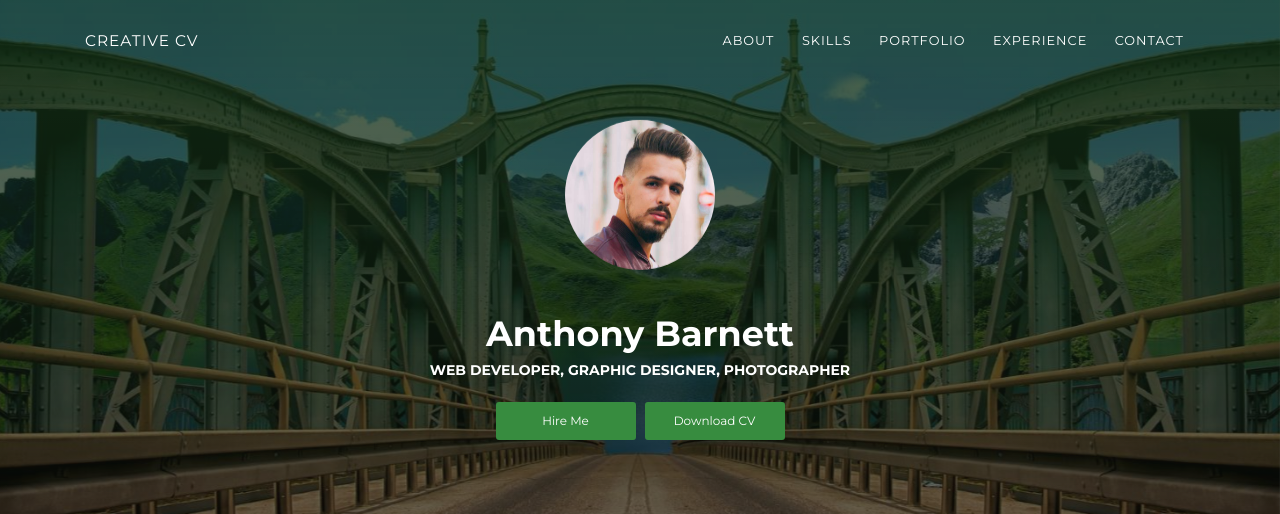
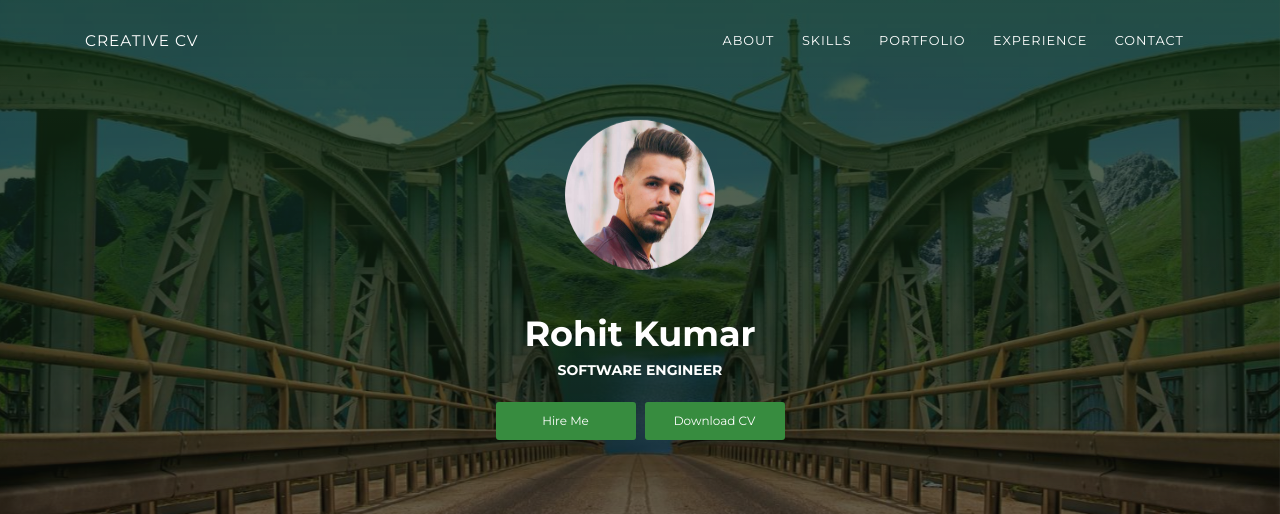
Before and after one commit to RohitBajwa/MyWebSite, a plain HTML site: page index.html in a window 1280 px wide. Shown: the top 514 px of the page. Drawn offline with Linux system fonts and the light colour scheme.

Commit message:
Updating Basic info (index.html)

```diff
--- a/index.html
+++ b/index.html
@@ -4,8 +4,8 @@
     <meta charset="UTF-8">
     <meta http-equiv="X-UA-Compatible" content="IE=edge">
     <meta name="viewport" content="width=device-width, initial-scale=1">
-    <title>Creative CV</title>
-    <meta name="description" content="Creative CV is a HTML resume template for professionals. Built with Bootstrap 4, Now UI Kit and FontAwesome, this modern and responsive design template is perfect to showcase your portfolio, skils and experience."/>
+    <title>Rohit Bajwa</title>
+    <meta name="description" content="Personal resume website."/>
     <link href="https://fonts.googleapis.com/css?family=Montserrat:400,700,200" rel="stylesheet">
     <link href="https://maxcdn.bootstrapcdn.com/font-awesome/latest/css/font-awesome.min.css" rel="stylesheet">
     <link href="css/aos.css" rel="stylesheet">
@@ -42,8 +42,8 @@
       <div class="container">
         <div class="content-center">
           <div class="cc-profile-image"><a href="#"><img src="images/anthony.jpg" alt="Image"/></a></div>
-          <div class="h2 title">Anthony Barnett</div>
-          <p class="category text-white">Web Developer, Graphic Designer,  Photographer</p><a class="btn btn-primary smooth-scroll mr-2" href="#contact" data-aos="zoom-in" data-aos-anchor="data-aos-anchor">Hire Me</a><a class="btn btn-primary" href="#" data-aos="zoom-in" data-aos-anchor="data-aos-anchor">Download CV</a>
+          <div class="h2 title">Rohit Kumar</div>
+          <p class="category text-white">Software Engineer</p><a class="btn btn-primary smooth-scroll mr-2" href="#contact" data-aos="zoom-in" data-aos-anchor="data-aos-anchor">Hire Me</a><a class="btn btn-primary" href="#" data-aos="zoom-in" data-aos-anchor="data-aos-anchor">Download CV</a>
         </div>
       </div>
       <div class="section">
```
